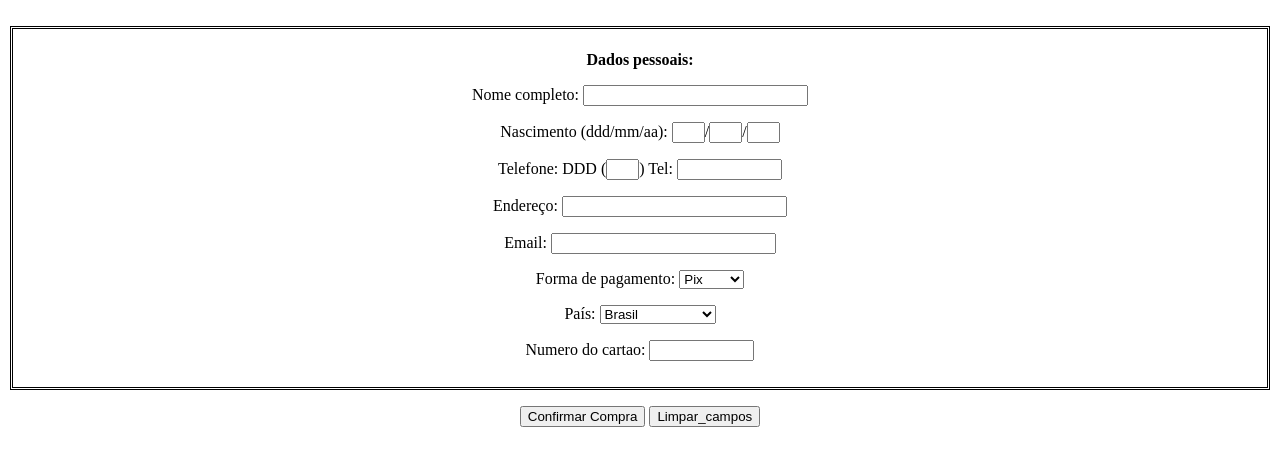
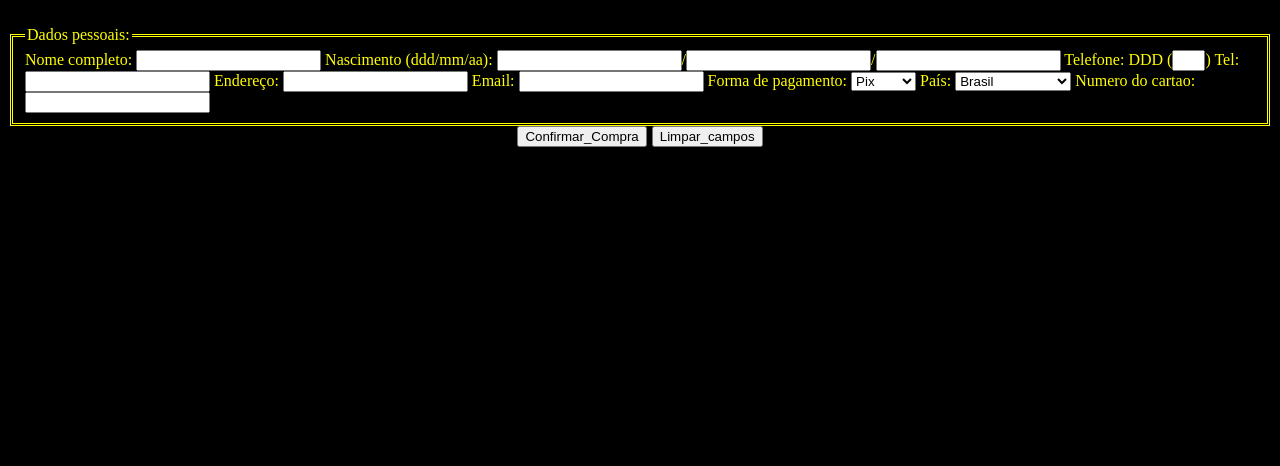
Before and after one commit to MusgoNato/LOJA, a plain HTML site: page formulario_compra.html in a window 1280 px wide. Drawn offline with Linux system fonts and the light colour scheme.

Commit message:
Descrição
Arrumar o formulario....

```diff
--- /dev/null
+++ b/estilo_formulario.css
@@ -0,0 +1,25 @@
+body{
+    background-color: black;
+}
+
+fieldset{
+    color: yellow;
+}
+
+/*todos os tipos de label vao ser da cor amarelo para ser visivel a tela, já que a cor do fundo da página é preto, para dar um contraste*/
+label{
+    color: yellow;
+}
+
+
+/*Alinha os botões de finalização de compra no formulário no centro e matem uma distancia dos botoes*/
+.botoes_finaliza_compra{
+    display: flex;
+    justify-content: center;
+    gap: 5px;
+}
+
+/*Ao passar por cima do botao de finalização de compra a scale, que da a perspectiva de zoom, aumenta*/
+.button_formulario_fim:hover{
+    transform: scale(1.1);
+}
--- a/estilos_pagina_inicial.css
+++ b/estilos_pagina_inicial.css
@@ -1,3 +1,4 @@
+
 /*Retira-se os pontos das listas*/
 /*'#' chama o id (nome) da tag que foi definido*/
 #menu ul{
@@ -21,7 +22,7 @@
 
 /*Retira-se a decoração do texto e troca a cor para preto*/
 #menu li a{
-    color: black;
+    color: white;
     text-decoration: none;
     padding: 5px 10px;
     display: block;
@@ -39,7 +40,7 @@
     top: 100%;
     left: 0;
     display: none;
-    background: white;
+    background: black;
     padding: 0;
     border: 1px solid black;
 }
@@ -114,13 +115,16 @@ body {
     /*Serve para empurrar ao fim da página os contatos das redes sociais*/
     min-height: 100vh;
     margin: 0;
+
+    /*Muda a cor do fundo*/
+    background-color: black;
 }
 
 /*A classe do rodapé da pagina inicial é definida com margens no topo como automático, espaçamento e alinhamento do texto ao meio da página*/
 .Rodapé_pagina_inicial{
 
     /*Muda a cor do fundo do meu rodapé*/
-    background-color: grey;
+    background-color: black;
 
     /*Empurra ao final da página, aument um pouco a borda do rodapé (padding) e centraliza o texto*/
     margin-top: auto;
@@ -133,3 +137,18 @@ body {
 .link_de_compra:hover{
     transform: scale(1.2);
 }
+
+/*Animação básica para os links das redes sociais*/
+.contato:hover{
+    transform: scale(1.2);
+}
+
+/*Assim como a tag p do paragrafo dos valores, a tag span com as informações irá mudar de cor para ficar visivel na tela*/
+span{
+    color: yellow;
+}
+
+/*Muda todos os paragrafos para a cor amarelo*/
+p{
+    color: yellow;
+}
--- a/formulario_compra.html
+++ b/formulario_compra.html
@@ -3,47 +3,49 @@
     <head>
         <meta charset="utf-8">
         <meta name="viewport" content="width=device-width, initial-scale=1, shrink-to-fit=no">
+        <link rel="stylesheet" href="estilo_formulario.css">
     </head>
         <body>
             <br>
-                <div>
+                <div id="dados_pessoais">
                     <!--Aqui vai ser o formulario principal que o usuario deverá preencher para finalizar a sua compra-->
                     <form>
                         <fieldset style="border: double;">
-                            <b><p align="center"><label>Dados pessoais:</label></p></b>
-                            <center>
-                                <p>Nome completo: <input type="text" name="Nome" size="25"></p>
-                                <p>Nascimento (ddd/mm/aa): <input type="text" name="dia" size="1">/<input type="text" name="mes" size="1">/<input type="text" name="ano" size="1"></p>
-                                <p>Telefone: DDD (<input type="text" name="ddd" size="1">) Tel: <input type="text" name="Tel" size="10"></p>
-                                <p>Endereço: <input type="text" name="Endereço" size="25"></p>
+                            <legend id="nome_formulario_dados_pessoais">Dados pessoais:</legend>
+
+                            <label> Nome completo: </label><input type="text" class="Campo_Nome">
+
+                            <label> Nascimento (ddd/mm/aa): </label> <input type="text" name="dia">/<input type="text" name="mes">/<input type="text" name="ano">
+
+                            <label>Telefone: DDD (<input type="text" name="ddd" size="1">) </label> <label> Tel: </label><input type="text" name="Tel">
+                            <label>Endereço: </label><input type="text" class="Campo_Endereço">
+
                             <!--Forma de pagamento do usuário-->
-                                <p>Email: <input type="text" name="email" size="25"></p>
-                                <p>Forma de pagamento:
-                                    <select name="pagamento" id="forma_de_pagamento">
+                            <label>Email: <input type="text" class="Campo_email">
+                            <label>Forma de pagamento:</label>
+                                <select name="pagamento" class="campo_pagamento">
                                     <option value="Pix">Pix</option>
                                     <option value="Débito">Débito</option>
                                     <option value="Crédito">Crédito</option>
                                 </select>
-                                </p>
 
                             <!--Usuario seleciona o país-->
-                                <p>País:
-                                    <select>
+                            <label>País: </label>
+                                <select name="Paisdaondepaga" class="campo_pagamento">
                                     <option value="BR">Brasil</option>
                                     <option value="EUA">Estados Unidos</option>
                                 </select>
-                                </p>
 
                             <!--Numero do cartao caso escolha debito/credito-->
-                                <p>Numero do cartao: <input type="text" name="numero_cartao" size="10"></p>
-                            </center>
+                            <label>Numero do cartao: </label> <input type="text" class="Campo_numero_cartao">
+
                         </fieldset>
 
                         <!--Envia o pagamento feito ou limpa os campos-->
-                        <p align="center">
-                            <input type="submit" name="Confirma_compra" value="Confirmar Compra">
-                            <input type="reset" name="Limpa_formulario" value="Limpar_campos">
-                        </p>
+                        <div class="botoes_finaliza_compra">
+                            <input class="button_formulario_fim" type="submit" name="Confirma_compra" value="Confirmar_Compra">
+                            <input class="button_formulario_fim" type="reset" name="Limpa_formulario" value="Limpar_campos">
+                        </div>
 
                     </form>
                 </div>
```
Also changed, not shown: pagina_inicial.html (+2 -2 lines). Lines whose indentation alone changed are shown as unchanged.
